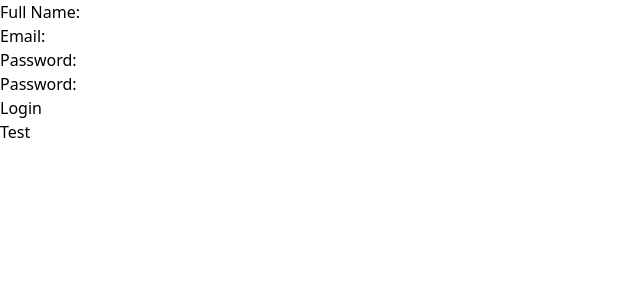
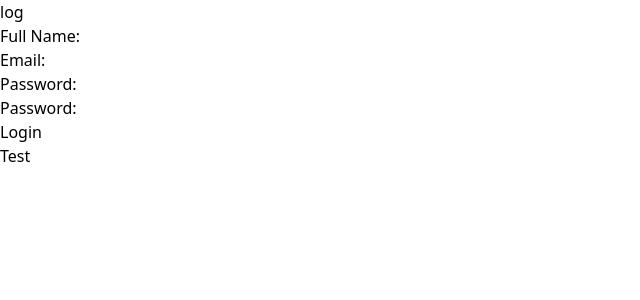
Before and after one commit to SzymonMielecki/2faGen, a React (Create React App) app in the folder client/: page /register in a window 1280 px wide. Shown: the top 300 px of the page, without its empty margins (0-640 px from the left). Built offline with nearby package versions, Linux system fonts and the light colour scheme.

Commit message:
pasdifhafpo

```diff
--- a/client/src/pages/Register.jsx
+++ b/client/src/pages/Register.jsx
@@ -63,6 +63,13 @@ export const RegisterPage = () => {
         <p>Loading...</p>
       ) : (
         <div>
+          <button
+            onClick={() => {
+              console.log(process.ENV);
+            }}
+          >
+            log
+          </button>
           <form onSubmit={handleSubmit}>
             <div>
               <label htmlFor="fullname">Full Name:</label>
```
